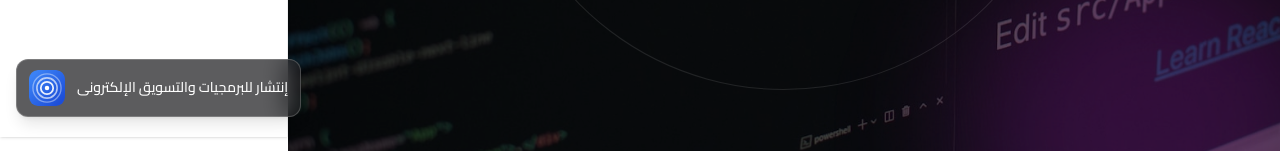
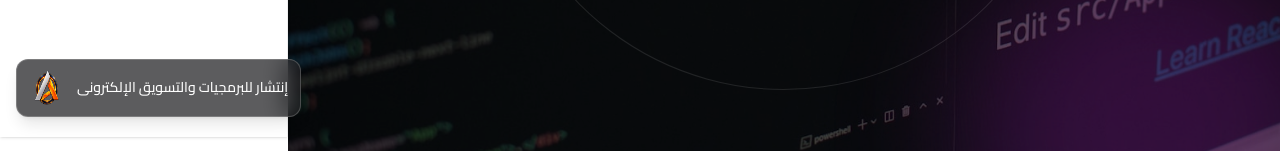
Before and after one commit to mhmd309/portfolio_27.app, a Next.js app: page / in a window 1280 px wide. Shown: the part 663-814 px from the top of the page. Built offline with nearby package versions, Linux system fonts and the light colour scheme.

Commit message:
feat: add animated Entishar floating action button for project links

```diff
--- a/src/components/EntisharFloat.tsx
+++ b/src/components/EntisharFloat.tsx
@@ -19,7 +19,7 @@
       aria-label={TITLE}
     >
       <Image
-        src="/favicon.svg"
+        src="/إنتشار.png"
         alt=""
         width={36}
         height={36}
```
Also changed, not shown: public/إنتشار.png (added).
